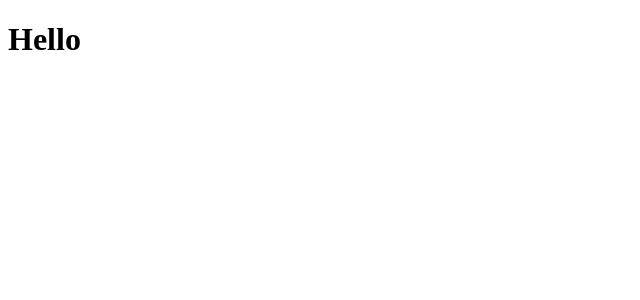
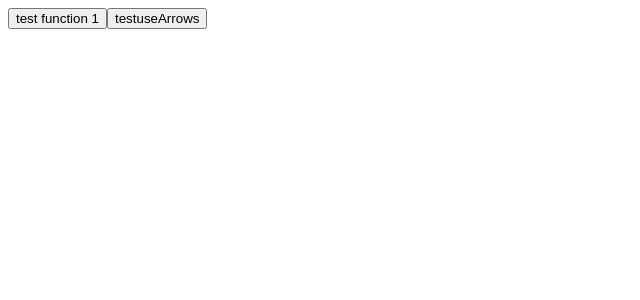
Before and after one commit to saipat/React-Lifecycle-methods, a React (Create React App) app: page / in a window 1280 px wide. Shown: the top 300 px of the page, without its empty margins (0-640 px from the left). Built offline with nearby package versions, Linux system fonts and the light colour scheme.

Commit message:
Understand the bind and arraow functions

```diff
--- a/src/App.js
+++ b/src/App.js
@@ -4,13 +4,37 @@ class App extends Component {
 
   static displayName = "Namin the app"
 
-  state = {
-    outInitialState: "golden"
+  constructor(props) {
+    super(props);
+    this.function1 = this.function1.bind(this);
+  }
+
+  function1() {
+    console.log("function 1");
+    console.log(this.props);
+  }
+
+  useArrows = () => {
+    console.log("use arraow without binding");
+    console.log(this.props);
   }
 
   render() {
+    console.log(this.state);
     return (
-      <h1>Hello</h1>
+      <div>
+        <button
+          onClick={this.function1}
+        >
+          test function 1
+        </button>
+        < button
+        onClick = {
+            this.useArrows
+          } >
+          testuseArrows
+          </button>
+      </div>
     );
   }
 }
```
